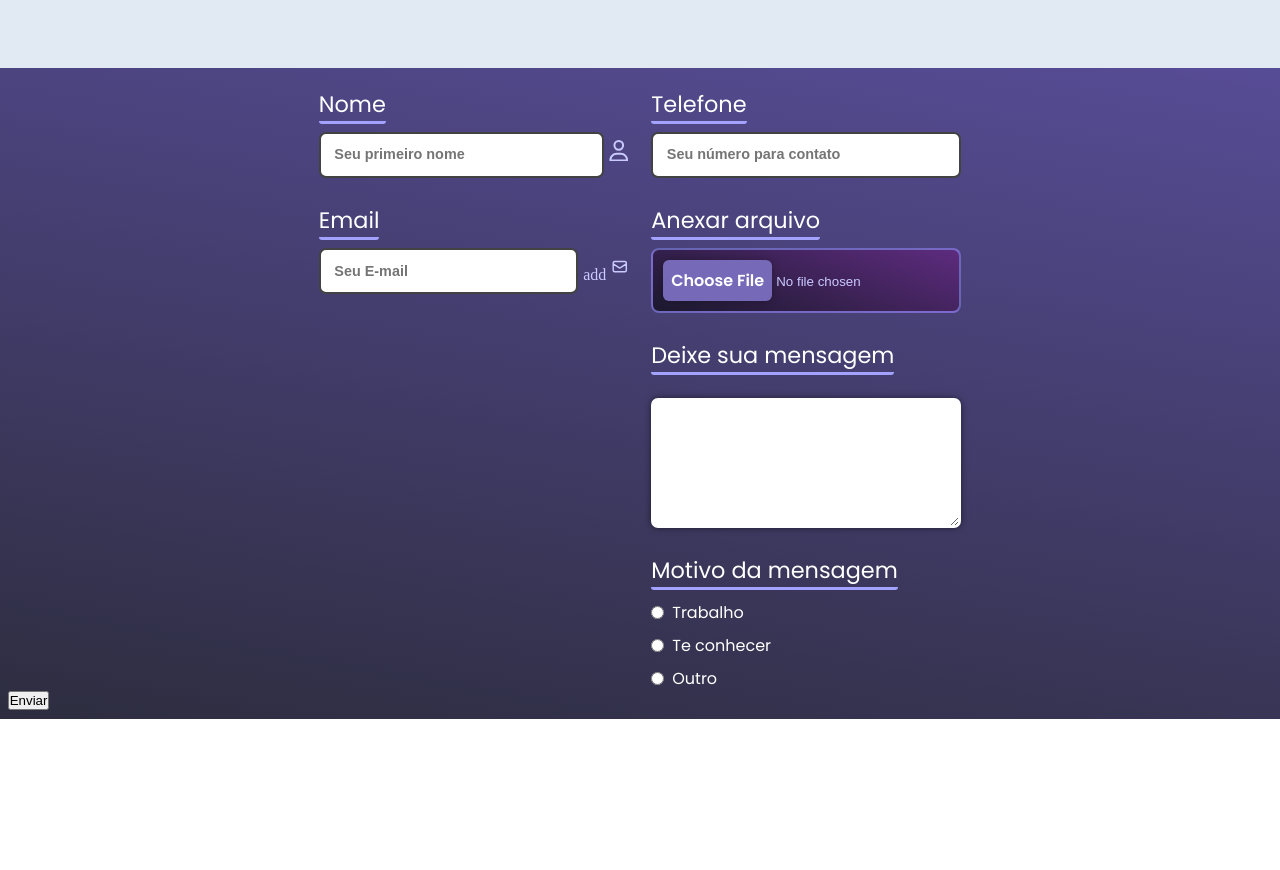
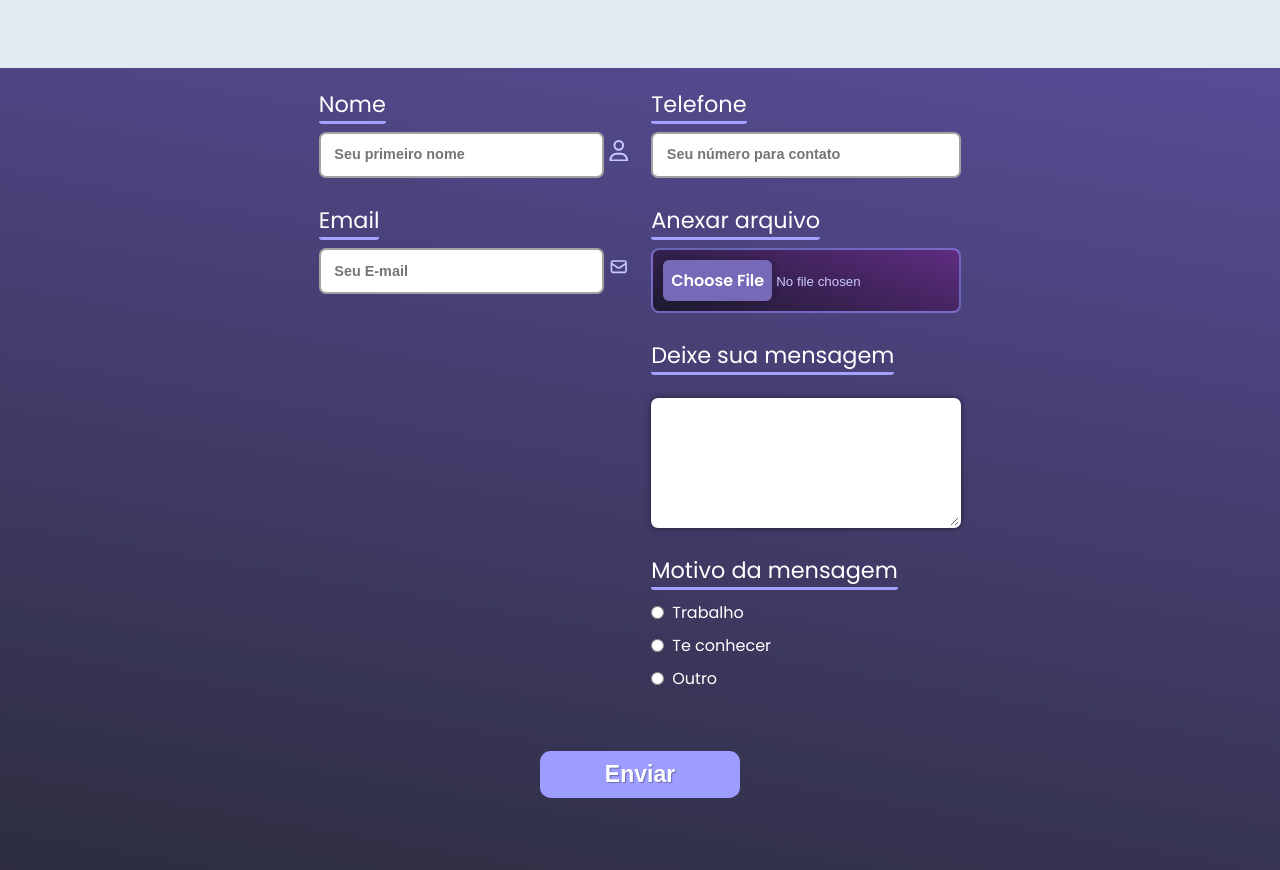
Before and after one commit to SantV7/formulario, a React (Vite) app: page / in a window 1280 px wide. Shown: the part 880-1750 px from the top of the page. Before the commit the page ends 1599 px from the top, so only its background shows below. Built offline with nearby package versions, Linux system fonts and the light colour scheme.

Commit message:
Final stylings

```diff
--- a/src/components/Form.jsx
+++ b/src/components/Form.jsx
@@ -43,7 +43,7 @@ const Form = () => {
               onBlur={() => setEmailIcon(false)}
               placeholder='Seu E-mail'
               id="email_input"
-            />add
+            />
             {emailIcon
               ? <HiOutlineMailOpen size={21.4} className="icons_styling"/>
               : <HiOutlineMail size={21.4} className="icons_styling"/>
--- a/src/styles/form/form.css
+++ b/src/styles/form/form.css
@@ -61,7 +61,7 @@ form {
 }
 
 .input_display input {
-   border: 2px solid rgba(0, 0, 0, 0.74);
+   border: 2px solid rgba(0, 0, 0, 0.363);
 }
 
 .input_display textarea {
@@ -122,3 +122,29 @@ input[type="file"] {
    border-radius: 8px;
    background-image: linear-gradient(20deg, rgba(0, 0, 0, 0.596), rgba(128, 0, 128, 0.349));
 }
+
+.btn_submit {
+   display: flex;
+   justify-content: center;
+   align-items: center;
+   padding-top: 60px;
+   padding-bottom: 63px;
+}
+
+.btn_submit > button {
+   border: none;
+   border-radius: 10.7px;
+   font-size: 23px;
+   font-weight: 600;
+   color: white;
+   padding: 10px 65px;
+   cursor: pointer;
+   text-shadow: 1px 1px 1px rgba(0, 0, 0, 0.315);
+   background-color: rgb(157, 157, 255);
+   transition: ease 0.4s;
+}
+
+.btn_submit > button:hover {
+   transform: translateY(1.5px);
+   border-bottom: 5px solid rgb(255, 255, 255);
+}
```
